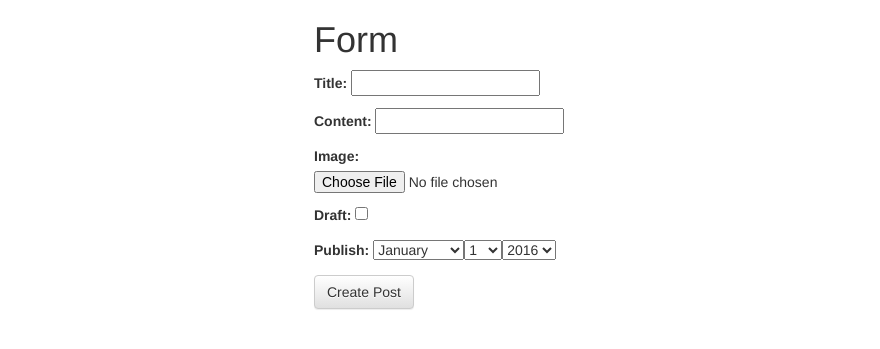
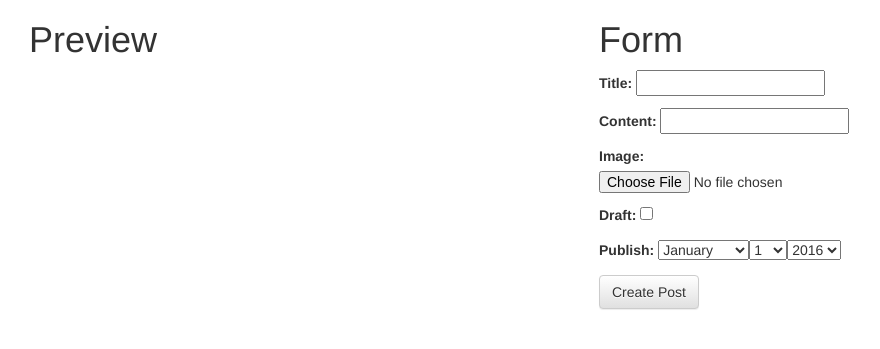
Before and after one commit to ande0581/try_django_1.9, a Django app: template src/templates/post_form.html in a window 1280 px wide. Shown: the top 349 px of the page, without its empty margins (56-936 px from the left). Run offline with Django 3.2, Linux system fonts and the light colour scheme; the template is opened without the code that fills it: values that come from a table or form of the project are taken from there, others are empty; some libraries are stand-ins or nearby versions.

Commit message:
added jquery form create/edit preview window

```diff
--- a/src/posts/forms.py
+++ b/src/posts/forms.py
@@ -4,7 +4,7 @@ from pagedown.widgets import PagedownWidget
 
 
 class PostForm(forms.ModelForm):
-    content = forms.CharField(widget=PagedownWidget)
+    content = forms.CharField(widget=PagedownWidget(show_preview=False))
     publish = forms.DateField(widget=forms.SelectDateWidget)
 
     class Meta:
--- a/src/templates/_base.html
+++ b/src/templates/_base.html
@@ -43,7 +43,38 @@
             $(this).html(markedContent)
         })
         $(".post-detail-item img").each(function(){
-            $(this).addClass("img-responsive")
+            $(this).addClass("img-responsive");
+        })
+
+        // preview title
+        var titleInput = $("#id_title");
+
+        function setTitle(value){
+            $("#preview-title").text(value)
+        }
+        setTitle(titleInput.val())
+
+        titleInput.keyup(function(){
+            var newContent = $(this).val()
+            setTitle(newContent)
+        })
+
+
+        // preview content
+        var contentInput = $("#id_content");
+
+        function setContent(value){
+            var markedContent = marked(value)
+            $("#preview-content").html(markedContent)
+            $("#preview-content img").each(function(){
+                $(this).addClass("img-responsive")
+            })
+        }
+        setContent(contentInput.val())
+
+        contentInput.keyup(function(){
+            var newContent = $(this).val()
+            setContent(newContent)
         })
     })
 </script>
--- a/src/templates/post_form.html
+++ b/src/templates/post_form.html
@@ -5,7 +5,15 @@
 
 
 {% block content %}
-<div class="col-sm-6 col-sm-offset-3">
+<div class="col-sm-6">
+    <h1>Preview</h1>
+<div class="content-preview">
+    <h3 id="preview-title"></h3>
+    <p id="preview-content"></p>
+</div>
+</div>
+
+<div class="col-sm-6">
 <h1>Form</h1>
 <form method="POST" action="" enctype="multipart/form-data"> {% csrf_token %}
 {{ form.as_p }}
```
